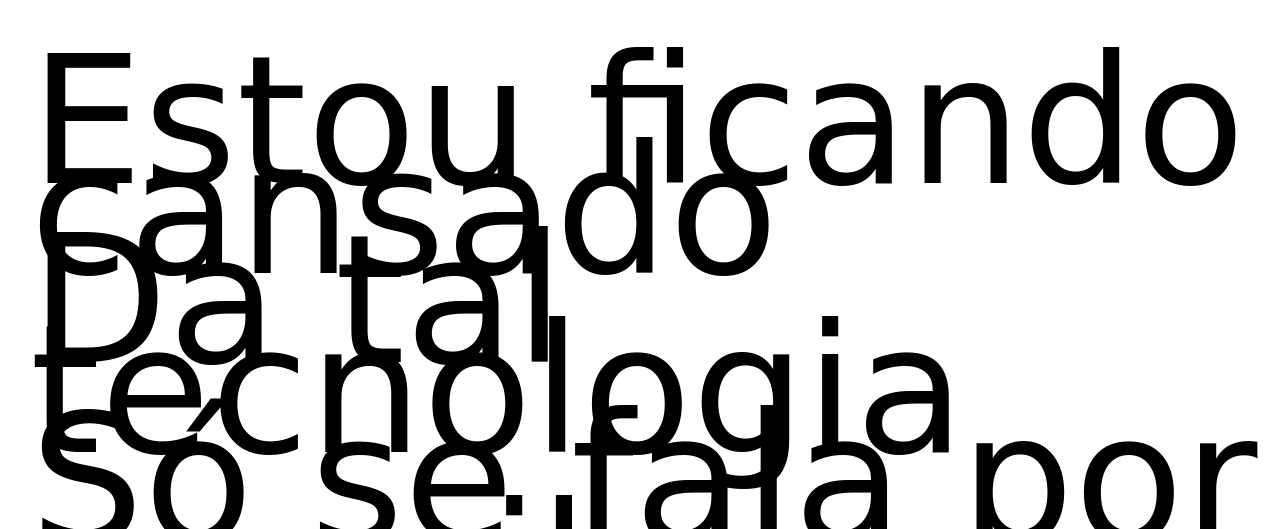
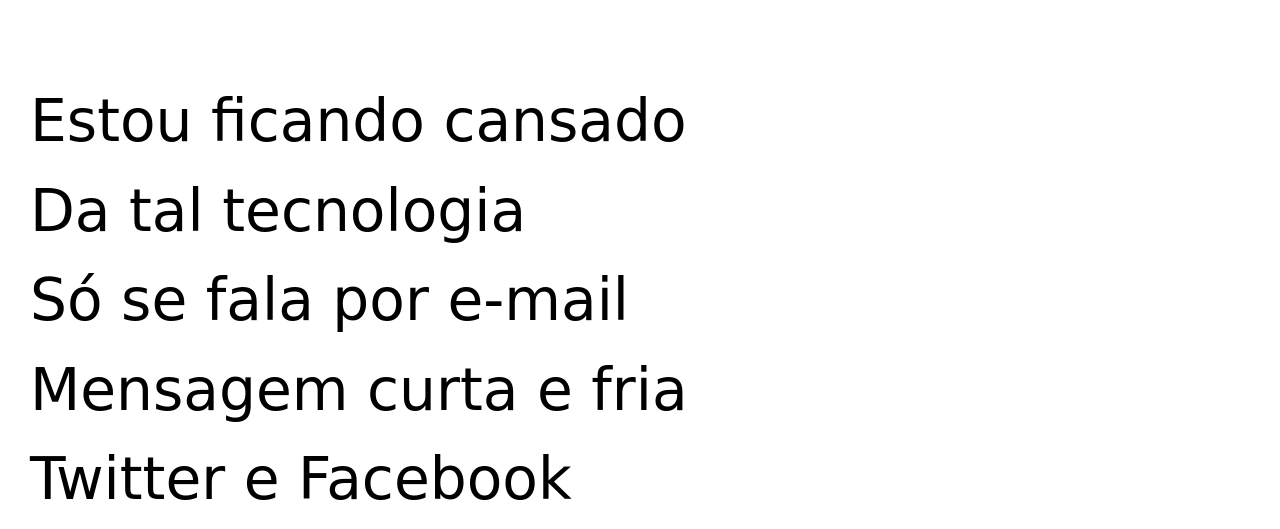
Before and after one commit to soaresdouglass/projeto-cordel, a plain HTML site: page index.html in a window 1280 px wide. Shown: the part 271-800 px from the top of the page. Drawn offline with Linux system fonts and the light colour scheme.

Commit message:
atualização

```diff
--- a/estilo/style.css
+++ b/estilo/style.css
@@ -69,7 +69,7 @@ section{
 
 section > p{
     padding-bottom: 2em;
-    font-size: 4em;
+    font-size: 1.3em;
 }
 
 section.normal{
```
